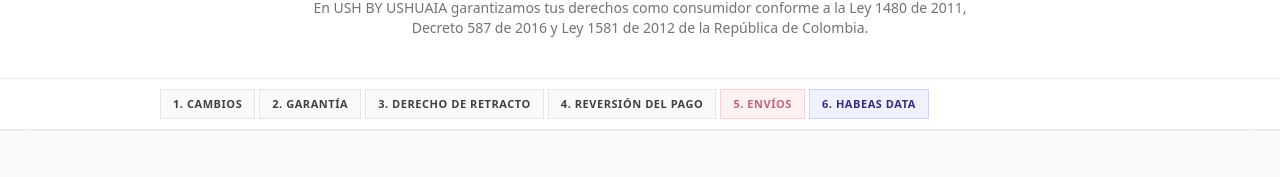
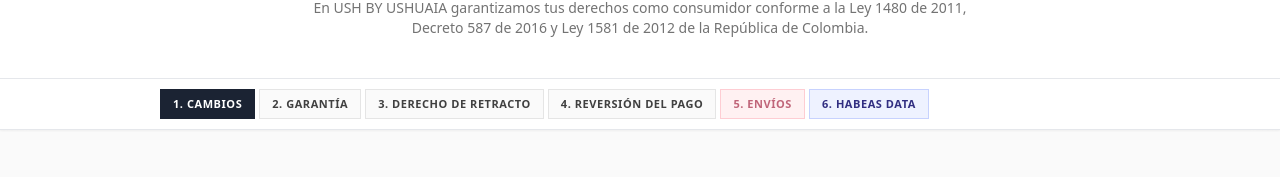
Before and after one commit to comercialcatalogoush-afk/Ushbyushuaia, a Next.js app: page /politicas in a window 1280 px wide. Shown: the part 298-475 px from the top of the page. Built offline with nearby package versions, Linux system fonts and the light colour scheme; no server answers; the database is empty; a web font is replaced by a local one.

Commit message:
Politicas: scroll-spy resalta el titulo de la politica activa al desplazarse

```diff
--- a/src/app/politicas/page.tsx
+++ b/src/app/politicas/page.tsx
@@ -2,6 +2,7 @@
 import Link from 'next/link';
 import { RefreshCw, ShieldCheck, RotateCcw, CreditCard, Phone, Mail, MapPin, Truck, ArrowLeft, ChevronRight, Lock, FileText } from 'lucide-react';
 import { getWhatsAppNumber, DEFAULT_WHATSAPP_NUMBER } from '@/lib/siteConfig';
+import { PoliticasNav } from '@/components/PoliticasNav';
 
 export const metadata = {
   title: 'Políticas de Cambios, Garantías, Envíos y Habeas Data | USH BY USHUAIA',
@@ -155,34 +156,14 @@
         </div>
       </section>
 
-      {/* ── Sticky Sub-navigation Bar ── */}
-      <div className="sticky top-20 z-30 bg-white/95 backdrop-blur-md border-b border-gray-200 shadow-sm">
-        <div className="max-w-5xl mx-auto px-4 sm:px-6 lg:px-8">
-          <div className="flex items-center gap-1 overflow-x-auto py-2.5 scrollbar-none">
-            {sections.map((s) => (
-              <a
-                key={s.id}
-                href={`#${s.id}`}
-                className="px-3 py-1.5 text-[11px] font-bold uppercase tracking-wider bg-neutral-50 hover:bg-neutral-100 border border-neutral-200 text-neutral-700 whitespace-nowrap transition-colors"
-              >
-                {s.title}
-              </a>
-            ))}
-            <a
-              href="#envios"
-              className="px-3 py-1.5 text-[11px] font-bold uppercase tracking-wider bg-rose-50 hover:bg-rose-100 border border-rose-200 text-[#c06579] whitespace-nowrap transition-colors"
-            >
-              5. Envíos
-            </a>
-            <a
-              href="#habeas-data"
-              className="px-3 py-1.5 text-[11px] font-bold uppercase tracking-wider bg-indigo-50 hover:bg-indigo-100 border border-indigo-200 text-indigo-900 whitespace-nowrap transition-colors"
-            >
-              6. Habeas Data
-            </a>
-          </div>
-        </div>
-      </div>
+      {/* ── Sticky Sub-navigation Bar con scroll-spy ── */}
+      <PoliticasNav
+        items={[
+          ...sections.map((s) => ({ id: s.id, label: s.title })),
+          { id: 'envios', label: '5. Envíos', accent: 'rose' },
+          { id: 'habeas-data', label: '6. Habeas Data', accent: 'indigo' },
+        ]}
+      />
 
       {/* Main Content Container */}
       <div className="max-w-5xl mx-auto px-4 sm:px-6 lg:px-8 py-12 space-y-10">
--- /dev/null
+++ b/src/components/PoliticasNav.tsx
@@ -0,0 +1,77 @@
+'use client';
+
+import React, { useEffect, useState } from 'react';
+
+interface NavItem {
+  id: string;
+  label: string;
+  accent?: 'default' | 'rose' | 'indigo';
+}
+
+interface PoliticasNavProps {
+  items: NavItem[];
+}
+
+export const PoliticasNav: React.FC<PoliticasNavProps> = ({ items }) => {
+  const [activeId, setActiveId] = useState<string>(items[0]?.id || '');
+
+  useEffect(() => {
+    const observer = new IntersectionObserver(
+      (entries) => {
+        // La sección visible (más cercana a la parte superior de la ventana) es la activa
+        const visible = entries
+          .filter((e) => e.isIntersecting)
+          .sort((a, b) => a.boundingClientRect.top - b.boundingClientRect.top);
+        if (visible.length > 0) {
+          setActiveId(visible[0].target.id);
+        }
+      },
+      { rootMargin: '-80px 0px -65% 0px', threshold: 0 }
+    );
+
+    items.forEach((it) => {
+      const el = document.getElementById(it.id);
+      if (el) observer.observe(el);
+    });
+
+    return () => observer.disconnect();
+  }, [items]);
+
+  const handleClick = (e: React.MouseEvent<HTMLAnchorElement>, id: string) => {
+    e.preventDefault();
+    const el = document.getElementById(id);
+    if (el) {
+      el.scrollIntoView({ behavior: 'smooth', block: 'start' });
+      setActiveId(id);
+    }
+  };
+
+  const accentClasses: Record<string, string> = {
+    default: 'bg-neutral-50 border-neutral-200 text-neutral-700 hover:bg-neutral-100',
+    rose: 'bg-rose-50 border-rose-200 text-[#c06579] hover:bg-rose-100',
+    indigo: 'bg-indigo-50 border-indigo-200 text-indigo-900 hover:bg-indigo-100',
+  };
+  const activeClasses = 'bg-[#1b2333] border-[#1b2333] text-white hover:bg-[#1b2333]';
+
+  return (
+    <div className="sticky top-20 z-30 bg-white/95 backdrop-blur-md border-b border-gray-200 shadow-sm">
+      <div className="max-w-5xl mx-auto px-4 sm:px-6 lg:px-8">
+        <div className="flex items-center gap-1 overflow-x-auto py-2.5 scrollbar-none">
+          {items.map((it) => (
+            <a
+              key={it.id}
+              href={`#${it.id}`}
+              onClick={(e) => handleClick(e, it.id)}
+              aria-current={activeId === it.id ? 'true' : undefined}
+              className={`px-3 py-1.5 text-[11px] font-bold uppercase tracking-wider border whitespace-nowrap transition-colors ${
+                activeId === it.id ? activeClasses : accentClasses[it.accent || 'default']
+              }`}
+            >
+              {it.label}
+            </a>
+          ))}
+        </div>
+      </div>
+    </div>
+  );
+};
```
